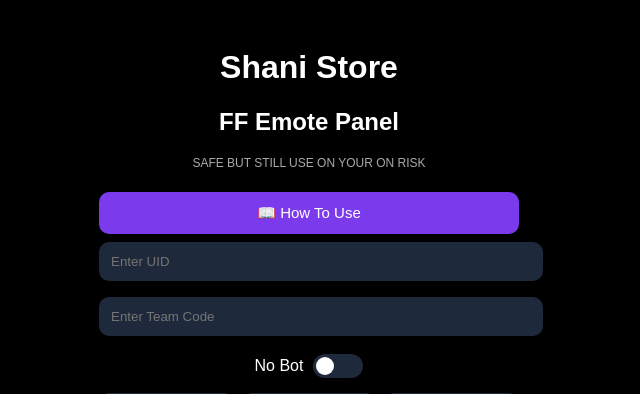
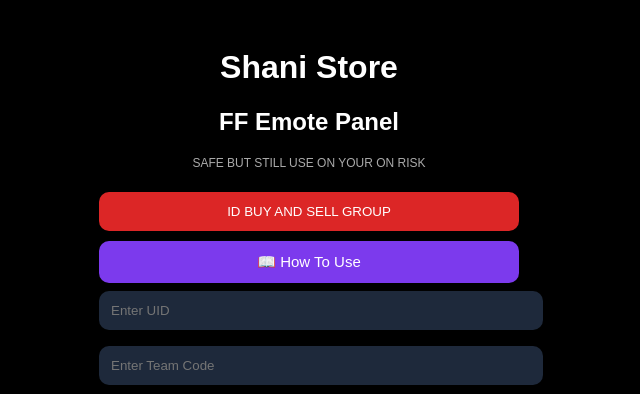
Before and after one commit to paysafe9798/Adsense, a Flask app: page / in a window 1280 px wide. Shown: the top 394 px of the page, without its empty margins (331-971 px from the left). Run offline with Flask 3, Linux system fonts and the light colour scheme; some libraries are stand-ins or nearby versions.

Commit message:
Update index.html

```diff
--- a/templates/index.html
+++ b/templates/index.html
@@ -188,11 +188,9 @@ input:checked + .slider:before { transform: translateX(26px); }
 <p style="font-size:12px;color:#aaa;">SAFE BUT STILL USE ON YOUR ON RISK</p>
 
 <!-- WhatsApp link updated -->
-<!--
-<button class="whatsapp-btn" onclick="window.open('https://chat.whatsapp.com/BaF7qluLma8DUWHbBbsttZ')">
+<button class="whatsapp-btn" onclick="window.open('https://chat.whatsapp.com/HVVonUOyvfZ8Ib1VBh8nBi?s=cl&p=a&ilr=1')">
 ID BUY AND SELL GROUP
 </button>
--->
 
 <!--
 <button class="headshot-btn android-panel-btn" onclick="openHeadshotPanel()">
```
